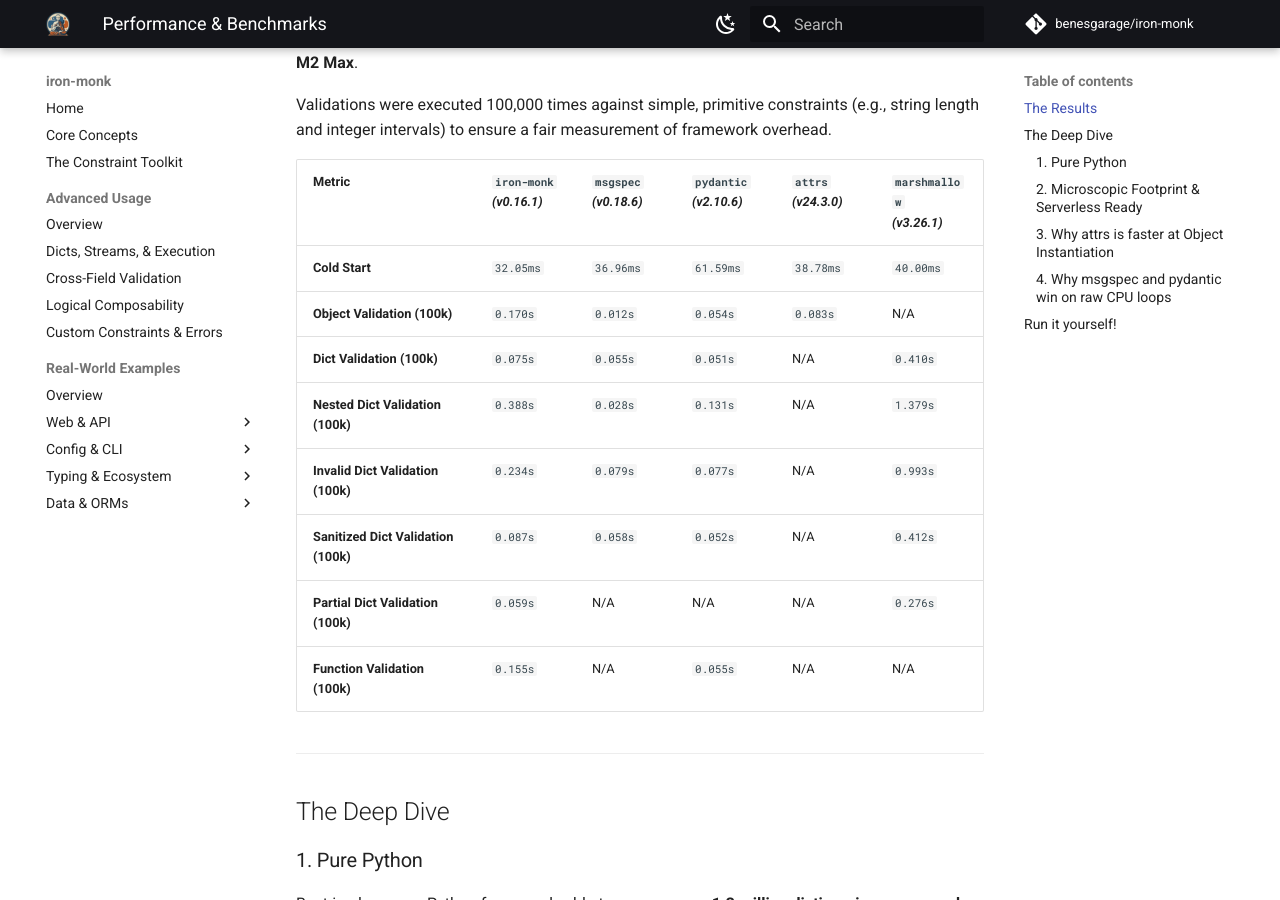
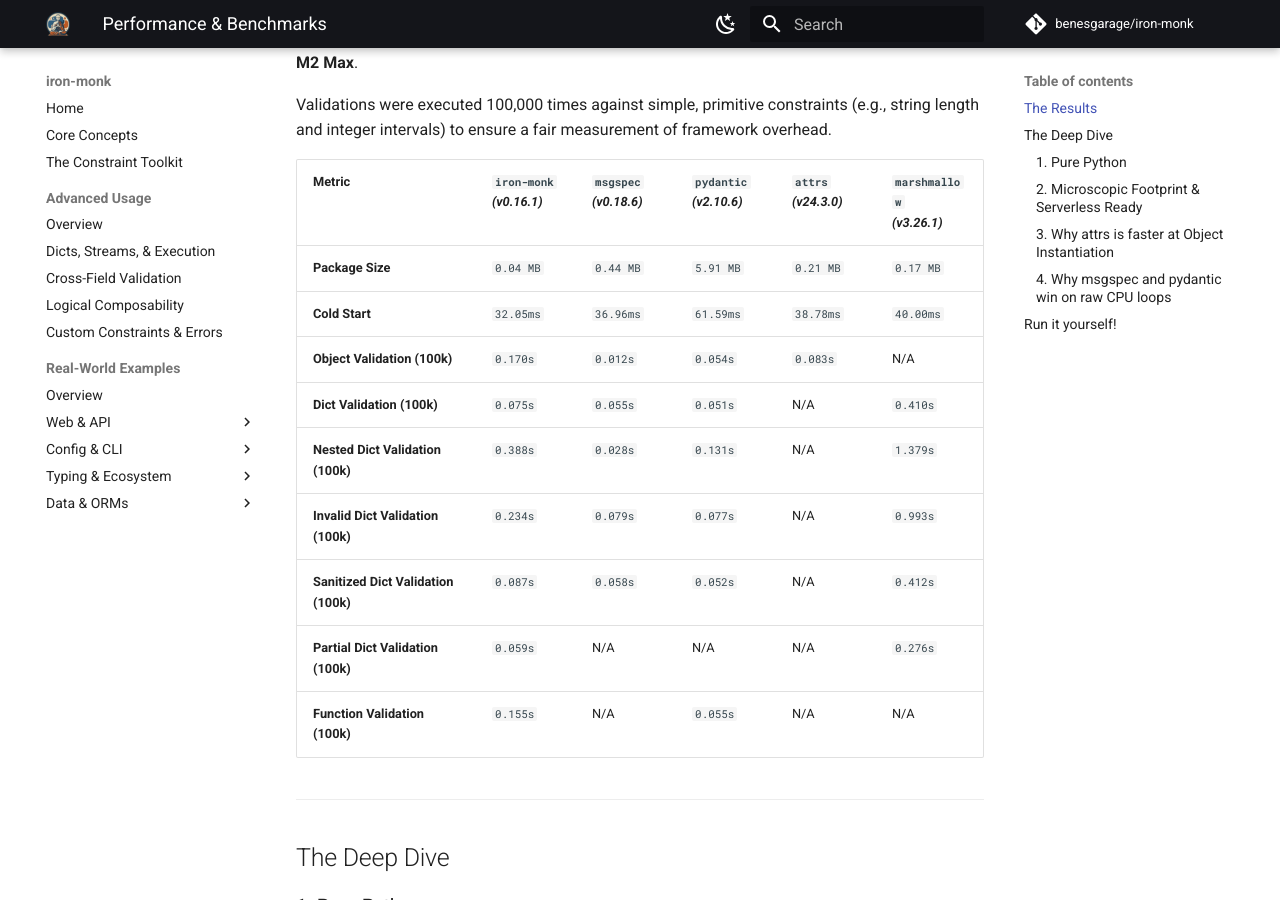
Before and after one commit to benesgarage/iron-monk, an MkDocs documentation site: the page built from docs/benchmarks.md, in a window 1280 px wide and 900 px high, scrolled down 390 px. Built offline with MkDocs 1.6.1 and Material for MkDocs 9.7.7, drawn with Linux system fonts in a browser that asks for light colours; comment, search, counter and statistics services are not loaded.

Commit message:
Add missing package size metric

```diff
--- a/docs/benchmarks.md
+++ b/docs/benchmarks.md
@@ -12,6 +12,7 @@
 
 | Metric                               | `iron-monk`<br>*(v0.16.1)* | `msgspec`<br>*(v0.18.6)* | `pydantic`<br>*(v2.10.6)* | `attrs`<br>*(v24.3.0)* | `marshmallow`<br>*(v3.26.1)* |
 |--------------------------------------|----------------------------|--------------------------|---------------------------|------------------------|------------------------------|
+| **Package Size**                     | `0.04 MB`                  | `0.44 MB`                | `5.91 MB`                 | `0.21 MB`              | `0.17 MB`                    | `0.09 MB` |
 | **Cold Start**                       | `32.05ms`                  | `36.96ms`                | `61.59ms`                 | `38.78ms`              | `40.00ms`                    |
 | **Object Validation (100k)**         | `0.170s`                   | `0.012s`                 | `0.054s`                  | `0.083s`               | N/A                          |
 | **Dict Validation (100k)**           | `0.075s`                   | `0.055s`                 | `0.051s`                  | N/A                    | `0.410s`                     |
@@ -20,7 +21,6 @@
 | **Sanitized Dict Validation (100k)** | `0.087s`                   | `0.058s`                 | `0.052s`                  | N/A                    | `0.412s`                     |
 | **Partial Dict Validation (100k)**   | `0.059s`                   | N/A                      | N/A                       | N/A                    | `0.276s`                     |
 | **Function Validation (100k)**       | `0.155s`                   | N/A                      | `0.055s`                  | N/A                    | N/A                          |
-
 
 ---
 
```
Also changed, not shown: README.md (+1 -0 lines).
